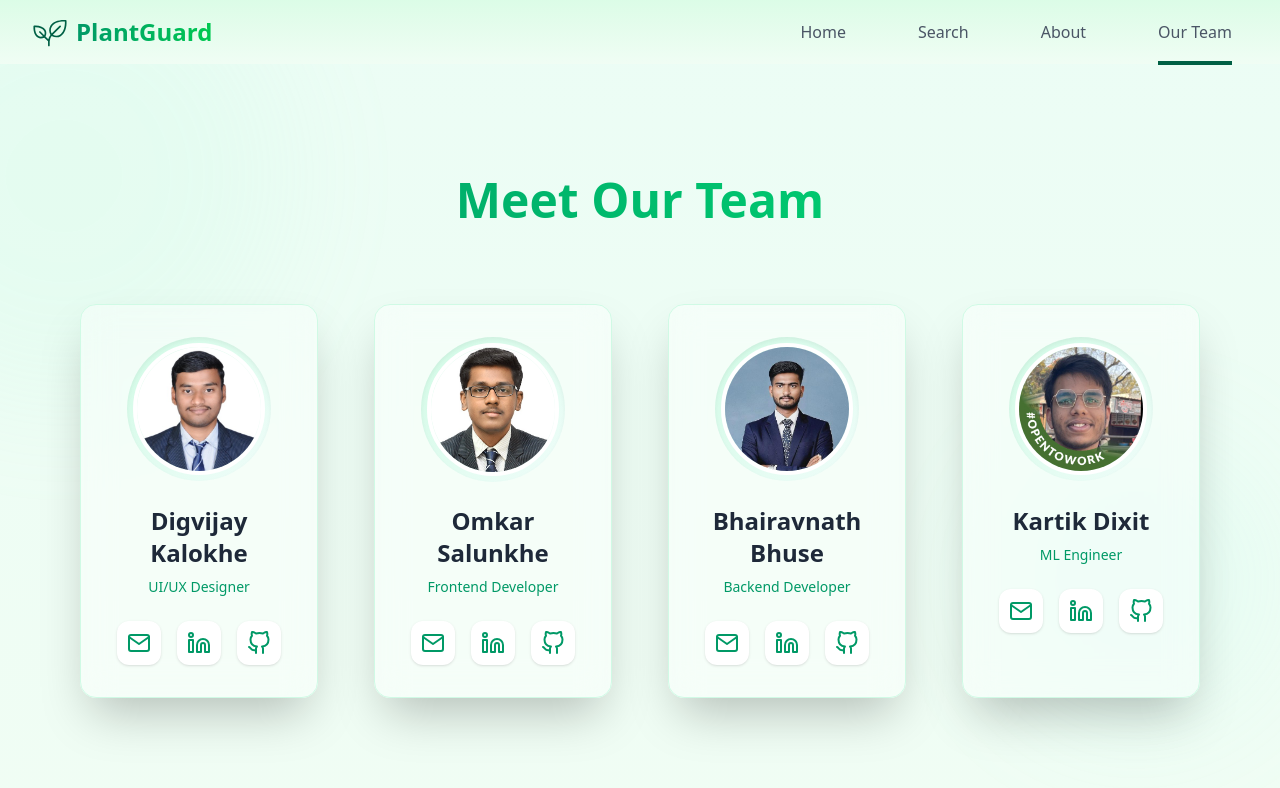
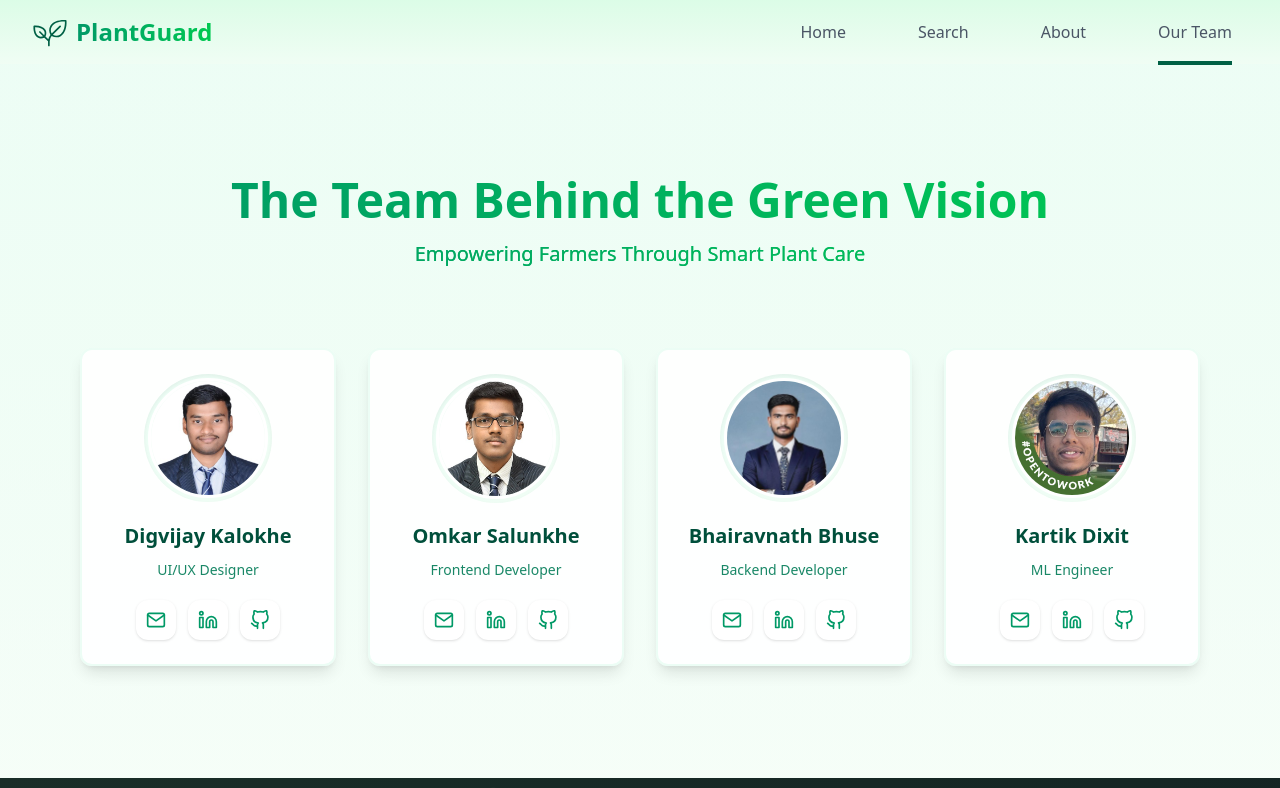
Before and after one commit to Omkar1201/Crop_Disease-Predictor, a React (Vite) app in the folder client/: page /team in a window 1280 px wide. Shown: the top 788 px of the page. Built offline with nearby package versions, Linux system fonts and the light colour scheme.

Commit message:
team section improved

```diff
--- a/client/src/components/TeamSection.jsx
+++ b/client/src/components/TeamSection.jsx
@@ -46,73 +46,69 @@ const teamMembers = [
 export default function TeamSection() {
     return (
         <section
-            className="relative bg-gradient-to-b from-emerald-50 to-green-50 py-28 px-4 sm:px-10 lg:px-20 overflow-hidden"
+            className="relative bg-gradient-to-b from-emerald-50/80 to-green-50/50 py-28 px-4 sm:px-10 lg:px-20 overflow-hidden isolate"
             id="team"
         >
-            {/* Organic Background Shapes */}
-            <div className="absolute inset-0 opacity-10 pointer-events-none">
-                <div className="absolute -top-28 -left-40 w-[28rem] h-[28rem] bg-emerald-200 rounded-full mix-blend-multiply blur-3xl animate-float" />
-                <div className="absolute top-1/2 right-0 w-72 h-72 bg-teal-200 rounded-full mix-blend-multiply blur-3xl animate-float-delayed" />
-            </div>
 
             <div className="max-w-7xl mx-auto relative z-10">
                 <motion.h2
                     initial={{ opacity: 0, y: 30 }}
                     whileInView={{ opacity: 1, y: 0 }}
-                    transition={{ duration: 0.6, delay: 0.2 }}
+                    transition={{ duration: 0.4, delay: 0.2 }}
                     viewport={{ once: true }}
-                    className="text-4xl md:text-5xl font-bold text-center mb-20 bg-clip-text text-transparent bg-gradient-to-r from-emerald-600 to-green-400"
+                    className="text-4xl md:text-5xl font-bold text-center mb-20 bg-clip-text text-transparent bg-gradient-to-r from-emerald-600 to-green-500"
                 >
-                    Meet Our Team
+                    The Team Behind the Green Vision
+                    <span className="block mt-4 bg-clip-text text-transparent bg-gradient-to-r from-emerald-600 to-green-500 font-normal text-lg md:text-xl">
+                        Empowering Farmers Through Smart Plant Care
+                    </span>
                 </motion.h2>
 
-                <div className="grid grid-cols-1 sm:grid-cols-2 lg:grid-cols-4 gap-10 lg:gap-14">
+                <div className="grid grid-cols-1 sm:grid-cols-2 lg:grid-cols-3 xl:grid-cols-4 gap-8">
                     {teamMembers.map((member, idx) => (
                         <motion.div
                             key={idx}
-                            className="group w-[18.5rm] relative bg-white/40 backdrop-blur-lg p-8 rounded-2xl shadow-2xl border border-emerald-100 hover:shadow-3xl transition-all duration-300 ease-out hover:-translate-y-3 cursor-pointer"
-                            initial={{ opacity: 0, scale: 0.95 }}
+                            className="group relative bg-white/95 p-6 rounded-xl shadow-lg hover:shadow-2xl transition-all duration-300 ease-out hover:-translate-y-3 cursor-pointer border-2 border-emerald-50 hover:border-emerald-100"
+                            initial={{ opacity: 0, scale: 0.98 }}
                             whileInView={{ opacity: 1, scale: 1 }}
-                            transition={{ duration: 0.5, delay: idx * 0.15, type: "spring" }}
+                            transition={{ duration: 0.4, delay: idx * 0.1 }}
                             viewport={{ once: true }}
                         >
-                            {/* Top Accent Bar */}
-                            <div className="absolute top-0 left-0 w-full h-2 bg-gradient-to-r from-emerald-600 to-green-400 rounded-t-2xl opacity-0 group-hover:opacity-100 transition-opacity duration-300" />
+                            {/* Hover background pattern */}
+                            <div className="absolute inset-0 rounded-xl opacity-0 group-hover:opacity-100 transition-opacity duration-500 bg-[radial-gradient(circle_at_center,_#05966910_0%,_transparent_70%)]" />
 
-                            <div className="relative z-10 space-y-6">
+                            <div className="relative z-10 space-y-5">
                                 {/* Profile Image */}
-                                <div className="relative mx-auto w-36 h-36">
-                                    <div className="absolute inset-0 bg-gradient-to-br from-emerald-300 to-teal-400 rounded-full opacity-0 transition-opacity duration-300 blur-xl" />
-                                    <motion.div
-                                        className="p-1.5 rounded-full bg-gradient-to-br from-emerald-100 to-teal-50 shadow-inner"
-                                        whileHover={{ rotate: 5, scale: 1.05 }}
-                                        transition={{ type: "spring", stiffness: 300 }}
-                                    >
+                                <div className="relative mx-auto w-32 h-32">
+                                    <div className="absolute -inset-2 bg-emerald-100 rounded-full blur-lg opacity-0 transition-opacity duration-300" />
+                                    <div className="p-1 rounded-full bg-gradient-to-br from-emerald-50 to-green-50 shadow-inner">
                                         <img
                                             src={member.image}
                                             alt={member.name}
-                                            className="w-full h-full rounded-full object-cover border-4 border-white"
+                                            className="w-full h-full rounded-full object-cover border-[3px] border-white"
                                         />
-                                    </motion.div>
+                                    </div>
                                 </div>
 
                                 {/* Name & Role */}
-                                <div className="text-center space-y-2">
-                                    <h3 className="text-2xl font-semibold text-gray-800">{member.name}</h3>
-                                    <p className="text-sm font-medium bg-gradient-to-r from-emerald-600 to-emerald-600 bg-clip-text text-transparent">
+                                <div className="text-center space-y-2.5">
+                                    <h3 className="text-xl font-semibold text-emerald-900 group-hover:text-emerald-800 transition-colors">
+                                        {member.name}
+                                    </h3>
+                                    <p className="text-sm text-emerald-700/90 font-medium">
                                         {member.role}
                                     </p>
                                 </div>
 
-                                {/* Social Links */}
-                                <div className="flex justify-center space-x-4">
+                                {/* Social Links - Always visible but subtle */}
+                                <div className="flex justify-center space-x-3">
                                     <a
                                         href={`mailto:${member.email}`}
                                         className="p-2.5 bg-white hover:bg-emerald-50 rounded-xl transition-all duration-300 hover:-translate-y-1 shadow-sm"
                                         target="_blank"
                                         rel="noopener noreferrer"
                                     >
-                                        <FiMail className="w-6 h-6 text-emerald-600 hover:text-emerald-800 transition-colors" />
+                                        <FiMail className="w-5 h-5 text-emerald-600 hover:text-emerald-800 transition-colors" />
                                     </a>
                                     <a
                                         href={member.linkedin}
@@ -120,7 +116,7 @@ export default function TeamSection() {
                                         target="_blank"
                                         rel="noopener noreferrer"
                                     >
-                                        <LuLinkedin className="w-6 h-6 text-emerald-600 hover:text-emerald-800 transition-colors" />
+                                        <LuLinkedin className="w-5 h-5 text-emerald-600 hover:text-emerald-800 transition-colors" />
                                     </a>
                                     <a
                                         href={member.github}
@@ -128,21 +124,14 @@ export default function TeamSection() {
                                         target="_blank"
                                         rel="noopener noreferrer"
                                     >
-                                        <FiGithub className="w-6 h-6 text-emerald-600 hover:text-emerald-800 transition-colors" />
+                                        <FiGithub className="w-5 h-5 text-emerald-600 hover:text-emerald-800 transition-colors" />
                                     </a>
                                 </div>
                             </div>
                         </motion.div>
                     ))}
                 </div>
-
-                {/* Floating Leaf Pattern */}
-                <div className="absolute -bottom-40 left-0 right-0 h-96 opacity-10 pointer-events-none">
-                    <div className="absolute w-24 h-24 bg-leaf-pattern bg-contain animate-float-delayed" />
-                    <div className="absolute right-0 w-32 h-32 bg-leaf-pattern bg-contain animate-float" />
-                </div>
             </div>
         </section>
-
     );
 }
```
